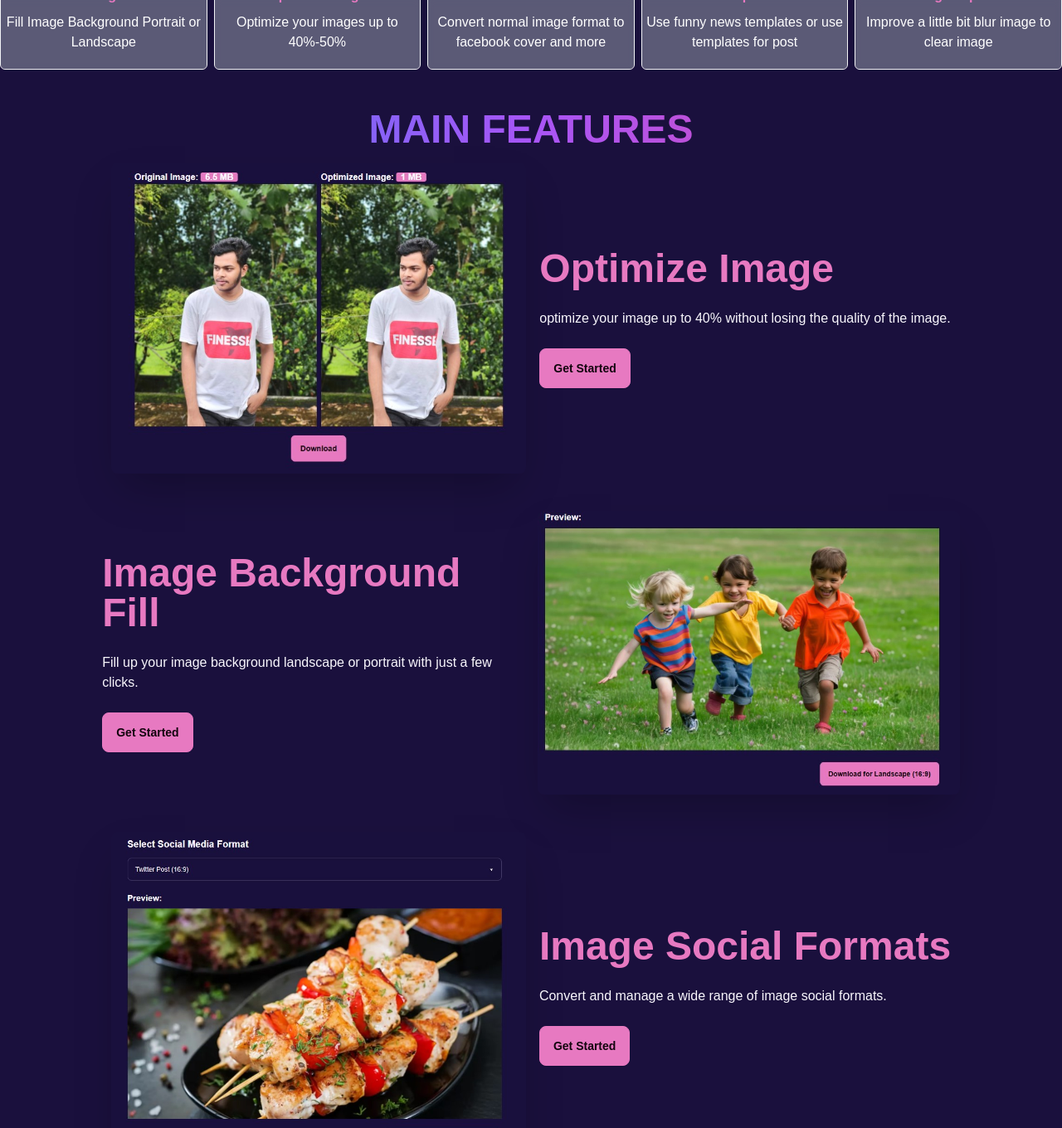
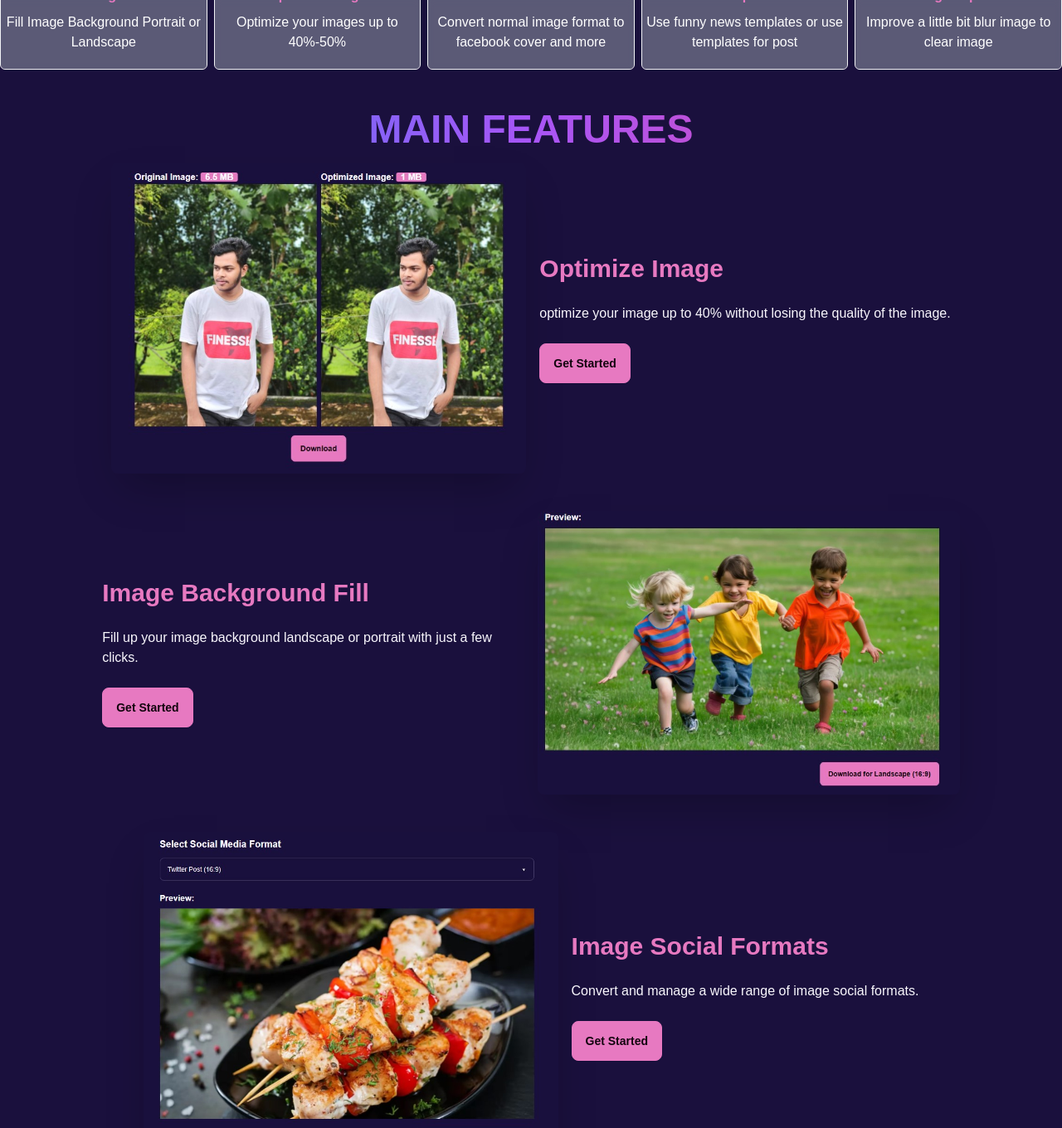
Before and after one commit to afnanhussain2002/making-chip, a Next.js app: page / in a window 1280 px wide. Shown: the part 726-2086 px from the top of the page at 83% size. Built offline with nearby package versions, Linux system fonts and the light colour scheme.

Commit message:
change some css of main features

```diff
--- a/src/components/MainFeatures.tsx
+++ b/src/components/MainFeatures.tsx
@@ -15,7 +15,7 @@ function MainFeatures() {
 
     <div className="hero-content flex-col lg:flex-row-reverse ">
     <div className="flex-1">
-        <h1 className="text-5xl font-bold text-primary">Optimize Image</h1>
+        <h1 className="text-3xl font-bold text-primary">Optimize Image</h1>
         <p className="py-6">
          optimize your image up to 40% without losing the quality of the image.
         </p>
@@ -46,7 +46,7 @@ function MainFeatures() {
         alt="hero image"
         />
     <div className="flex-1">
-        <h1 className="text-5xl font-bold text-primary"> Image Background Fill</h1>
+        <h1 className="text-3xl font-bold text-primary"> Image Background Fill</h1>
         <p className="py-6">
          Fill up your image background landscape or portrait with just a few clicks.
         </p>
@@ -65,7 +65,7 @@ function MainFeatures() {
     <div className="hero-content flex-col lg:flex-row-reverse">
 
     <div className="flex-1">
-        <h1 className="text-5xl font-bold text-primary"> Image Social Formats</h1>
+        <h1 className="text-3xl font-bold text-primary"> Image Social Formats</h1>
         <p className="py-6">
          Convert and manage a wide range of image social formats.
         </p>
```
